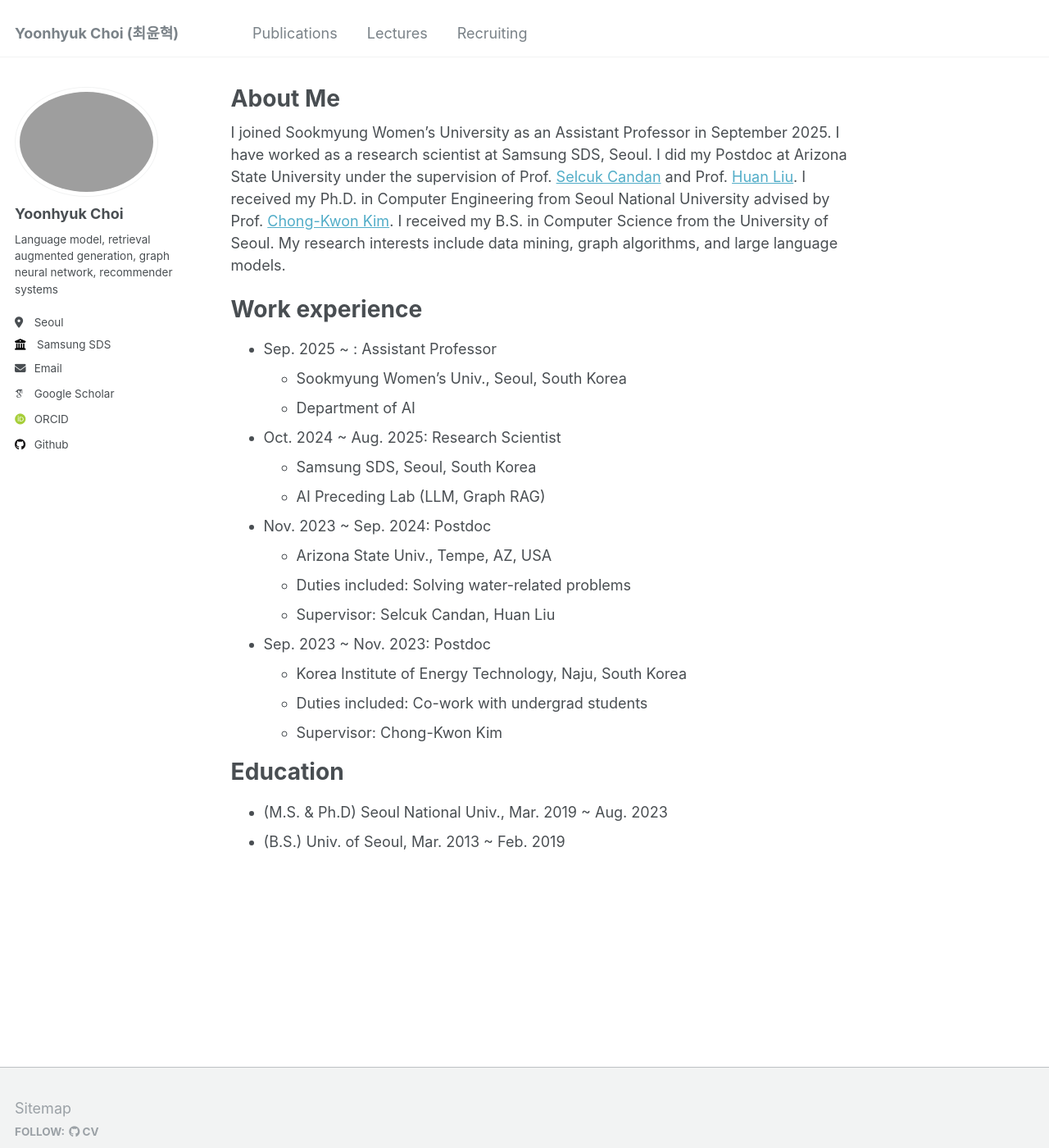
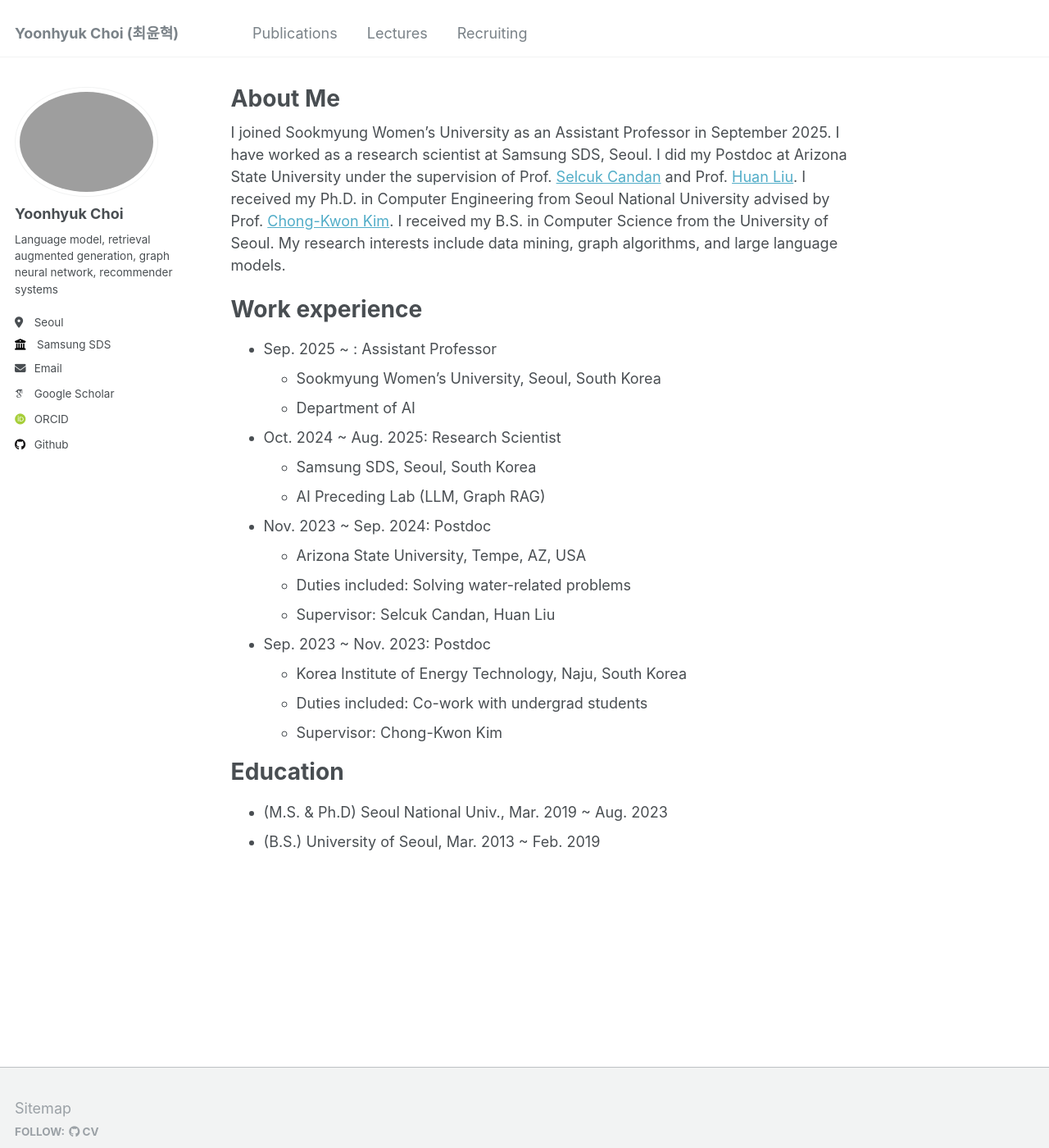
Before and after one commit to ChoiYoonHyuk/ChoiYoonHyuk.github.io, a Jekyll site: the page built from _pages/about.md, in a window 1280 px wide and 1400 px high. Shown: the whole window at 82% size. Built offline with Jekyll 4.4.1, drawn with Linux system fonts in a browser that asks for light colours; some web fonts are replaced.

Commit message:
Update about.md

```diff
--- a/_pages/about.md
+++ b/_pages/about.md
@@ -13,7 +13,7 @@ I joined Sookmyung Women's University as an Assistant Professor in September 202
 Work experience
 ======
 * Sep. 2025 ~ : Assistant Professor
-  * Sookmyung Women's Univ., Seoul, South Korea
+  * Sookmyung Women's University, Seoul, South Korea
   * Department of AI
 
 * Oct. 2024 ~ Aug. 2025: Research Scientist
@@ -21,7 +21,7 @@ Work experience
   * AI Preceding Lab (LLM, Graph RAG)
 
 * Nov. 2023 ~ Sep. 2024: Postdoc
-  * Arizona State Univ., Tempe, AZ, USA
+  * Arizona State University, Tempe, AZ, USA
   * Duties included: Solving water-related problems
   * Supervisor: Selcuk Candan, Huan Liu
 
@@ -33,4 +33,4 @@ Work experience
 Education
 ======
 * (M.S. & Ph.D) Seoul National Univ., Mar. 2019 ~ Aug. 2023
-* (B.S.) Univ. of Seoul, Mar. 2013 ~ Feb. 2019
+* (B.S.) University of Seoul, Mar. 2013 ~ Feb. 2019
```
